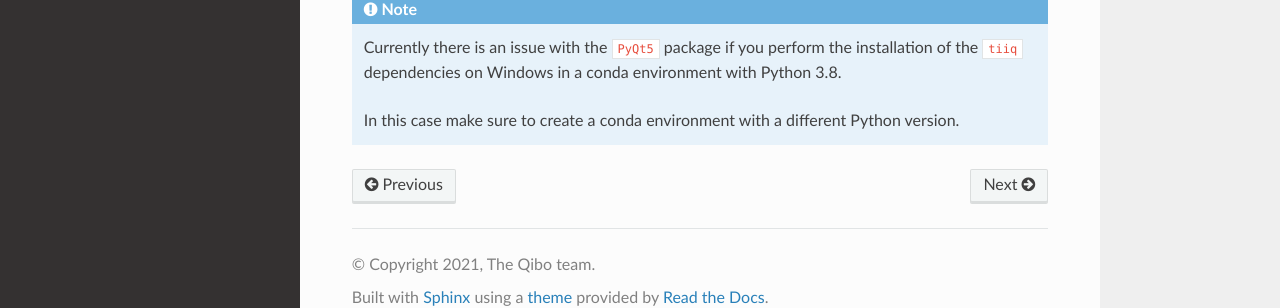
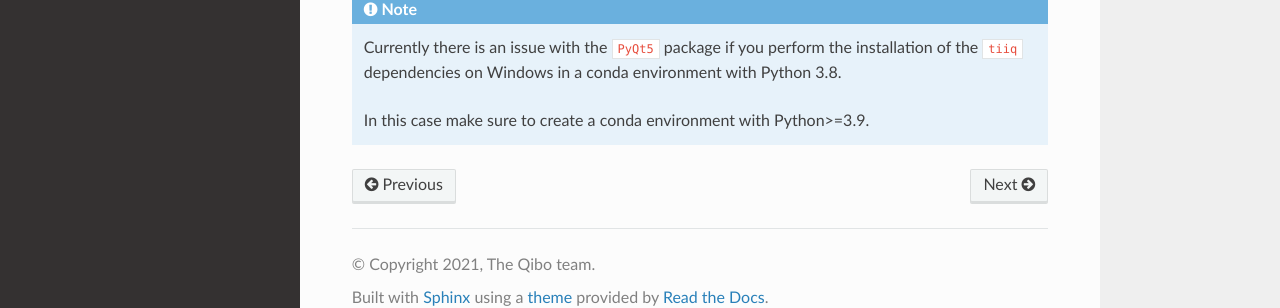
Before and after one commit to qiboteam/qibolab, a Sphinx documentation site: the page built from doc/source/getting-started/installation.rst, in a window 1280 px wide and 1023 px high. Shown: the part 689-997 px from the top of the window. Built offline with Sphinx 7.4.7 and the Read the Docs theme 2.0.0, drawn with Linux system fonts in a browser that asks for light colours.

Commit message:
minor fix

```diff
--- a/doc/source/getting-started/installation.rst
+++ b/doc/source/getting-started/installation.rst
@@ -41,5 +41,4 @@ use the following command:
       you perform the installation of the ``tiiq`` dependencies on Windows
       in a conda environment with Python 3.8.
 
-      In this case make sure to create a conda environment with a different Python
-      version.
+      In this case make sure to create a conda environment with Python>=3.9.
```
